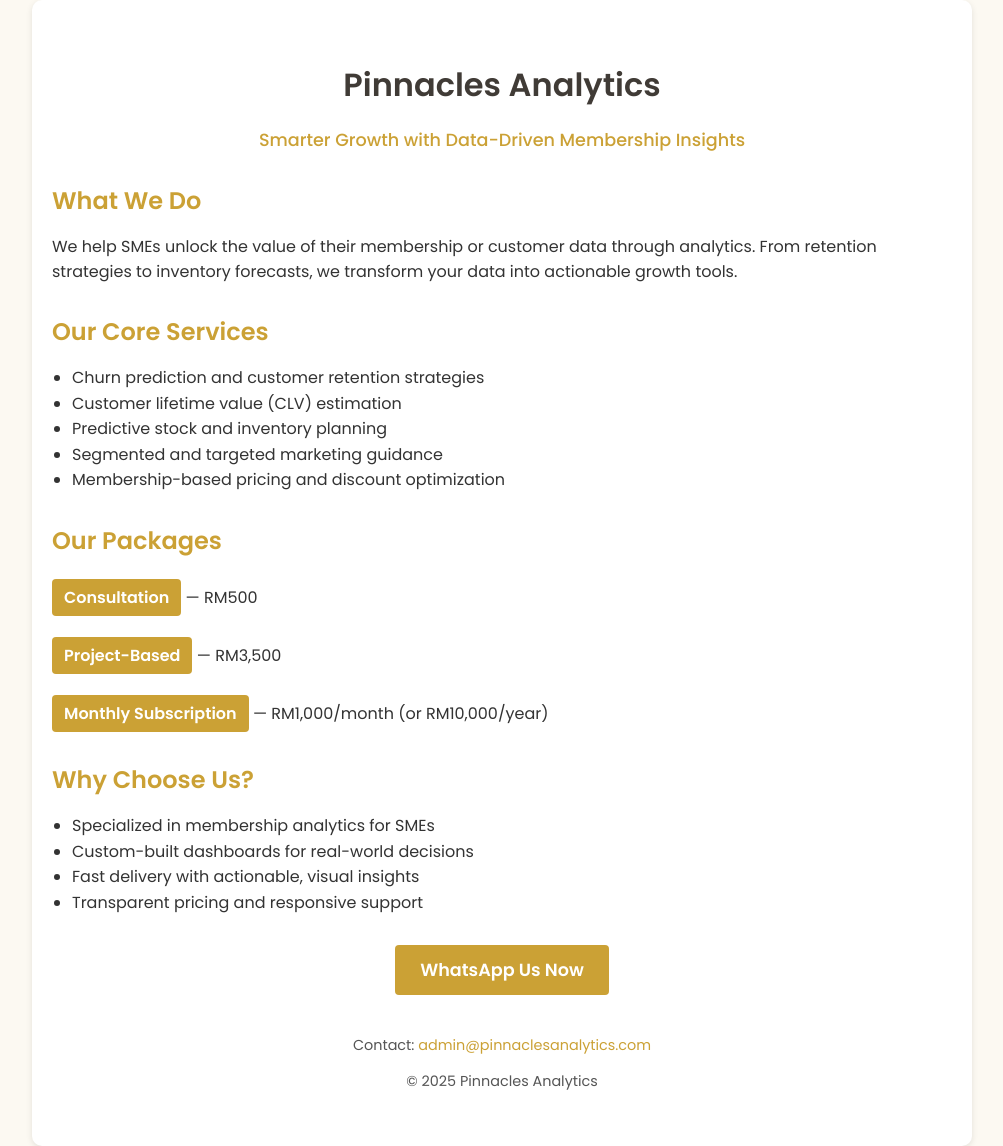
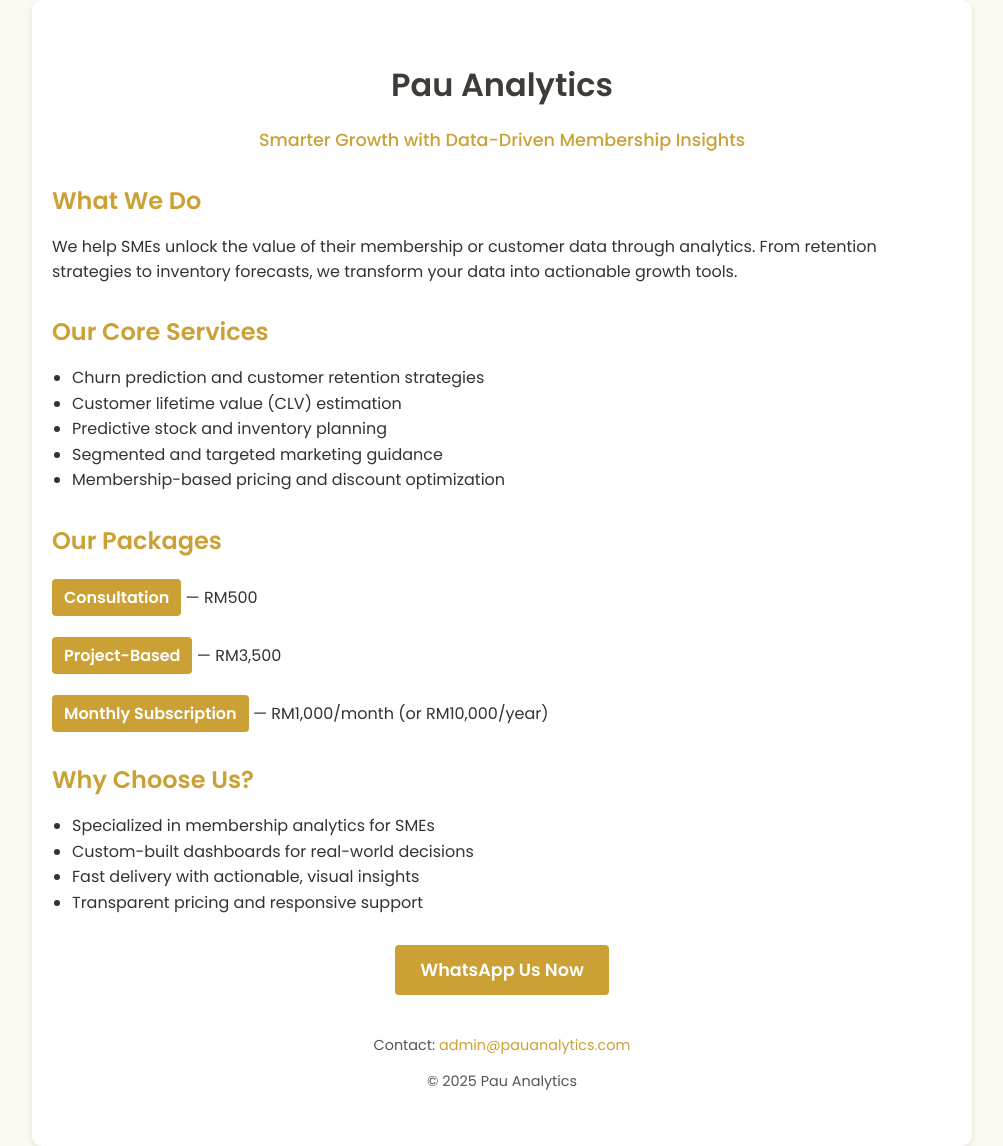
Before and after one commit to lyven81/pinnacles-learning-website, a Jekyll site: the page canva.html, which Jekyll copies as it is, in a window 1280 px wide. Shown: the whole page, without its empty margins (138-1141 px from the left). Built offline with Jekyll 4.4.1, drawn with Linux system fonts in a browser that asks for light colours.

Commit message:
Update canva.html

```diff
--- a/canva.html
+++ b/canva.html
@@ -3,7 +3,7 @@
 <head>
   <meta charset="UTF-8" />
   <meta name="viewport" content="width=device-width, initial-scale=1.0"/>
-  <title>One-Pager | Pinnacles Analytics</title>
+  <title>One-Pager | Pau Analytics</title>
   <link href="https://fonts.googleapis.com/css2?family=Poppins:wght@400;500;600&display=swap" rel="stylesheet">
   <style>
     body {
@@ -88,7 +88,7 @@
 <body>
   <div class="one-pager">
     <header>
-      <h1>Pinnacles Analytics</h1>
+      <h1>Pau Analytics</h1>
       <p>Smarter Growth with Data-Driven Membership Insights</p>
     </header>
 
@@ -130,8 +130,8 @@
     </div>
 
     <footer>
-      <p>Contact: <a href="mailto:adminr@pinnaclesanalytics.com">admin@pinnaclesanalytics.com</a></p>
-      <p>© 2025 Pinnacles Analytics</p>
+      <p>Contact: <a href="mailto:adminr@pauanalytics.com">admin@pauanalytics.com</a></p>
+      <p>© 2025 Pau Analytics</p>
     </footer>
   </div>
 </body>
```
